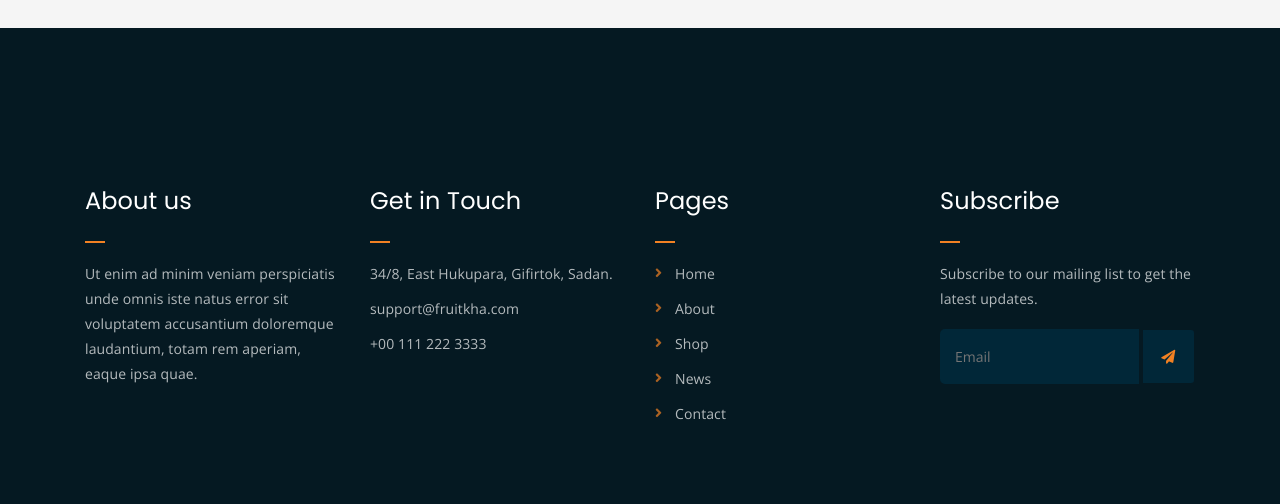
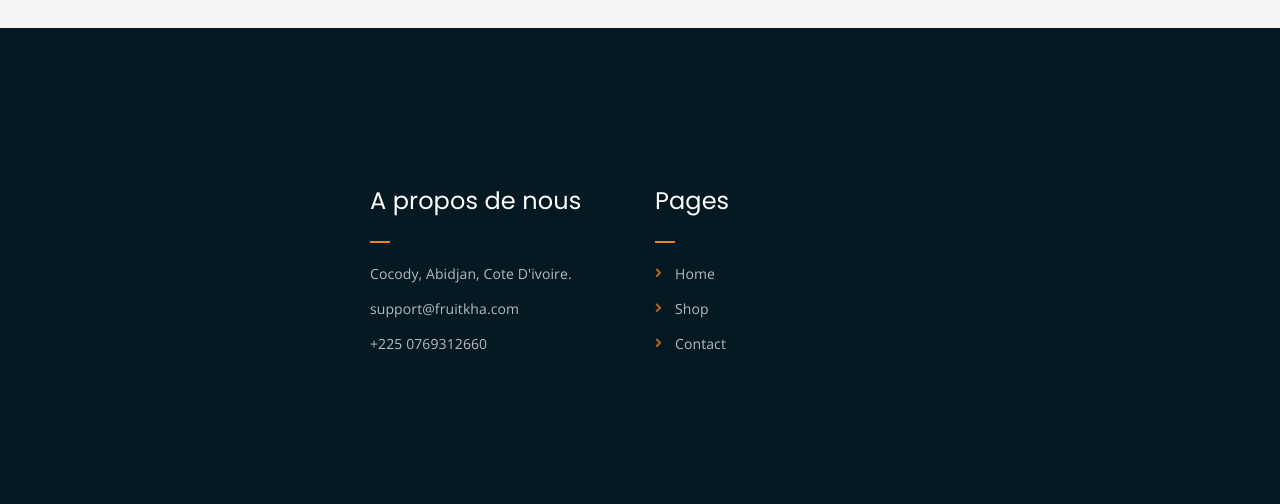
Before and after one commit to Wamakis/honey_website, a plain HTML site: page single-product.html in a window 1280 px wide. Shown: the part 1736-2240 px from the top of the page. Drawn offline with nearby package versions, Linux system fonts and the light colour scheme.

Commit message:
Amelioration du site

```diff
--- a/single-product.html
+++ b/single-product.html
@@ -257,23 +257,24 @@
 	<!-- end logo carousel -->
 
 	<!-- footer -->
+
 	<div class="footer-area">
 		<div class="container">
 			<div class="row">
 				<div class="col-lg-3 col-md-6">
-					<div class="footer-box about-widget">
+					<!-- <div class="footer-box about-widget">
 						<h2 class="widget-title">About us</h2>
 						<p>Ut enim ad minim veniam perspiciatis unde omnis iste natus error sit voluptatem accusantium
 							doloremque laudantium, totam rem aperiam, eaque ipsa quae.</p>
-					</div>
+					</div> -->
 				</div>
 				<div class="col-lg-3 col-md-6">
 					<div class="footer-box get-in-touch">
-						<h2 class="widget-title">Get in Touch</h2>
+						<h2 class="widget-title">A propos de nous</h2>
 						<ul>
-							<li>34/8, East Hukupara, Gifirtok, Sadan.</li>
+							<li>Cocody, Abidjan, Cote D'ivoire.</li>
 							<li>support@fruitkha.com</li>
-							<li>+00 111 222 3333</li>
+							<li>+225 0769312660</li>
 						</ul>
 					</div>
 				</div>
@@ -282,14 +283,12 @@
 						<h2 class="widget-title">Pages</h2>
 						<ul>
 							<li><a href="index.html">Home</a></li>
-							<li><a href="about.html">About</a></li>
-							<li><a href="services.html">Shop</a></li>
-							<li><a href="news.html">News</a></li>
+							<li><a href="shop.html">Shop</a></li>
 							<li><a href="contact.html">Contact</a></li>
 						</ul>
 					</div>
 				</div>
-				<div class="col-lg-3 col-md-6">
+				<!-- <div class="col-lg-3 col-md-6">
 					<div class="footer-box subscribe">
 						<h2 class="widget-title">Subscribe</h2>
 						<p>Subscribe to our mailing list to get the latest updates.</p>
@@ -298,7 +297,7 @@
 							<button type="submit"><i class="fas fa-paper-plane"></i></button>
 						</form>
 					</div>
-				</div>
+				</div> -->
 			</div>
 		</div>
 	</div>
```
Also changed, not shown: contact.html (+12 -11 lines), index.html (+0 -2 lines).
